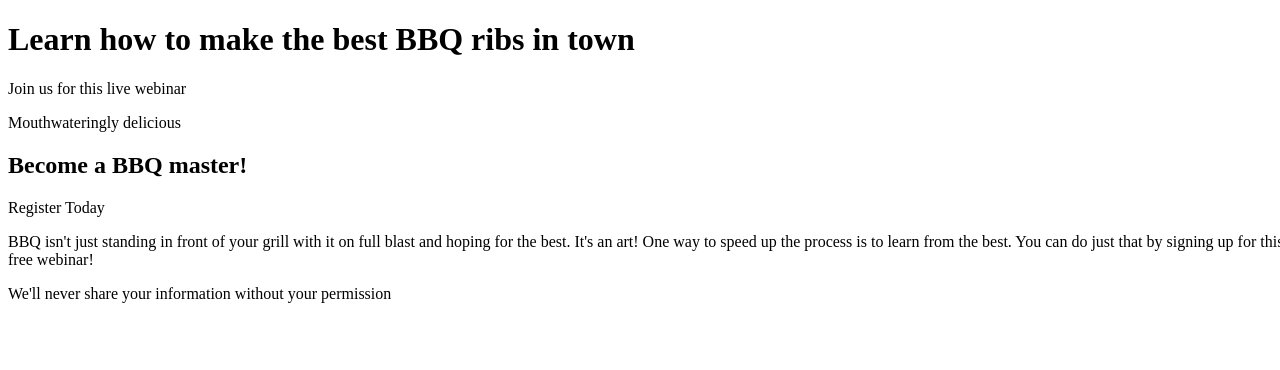
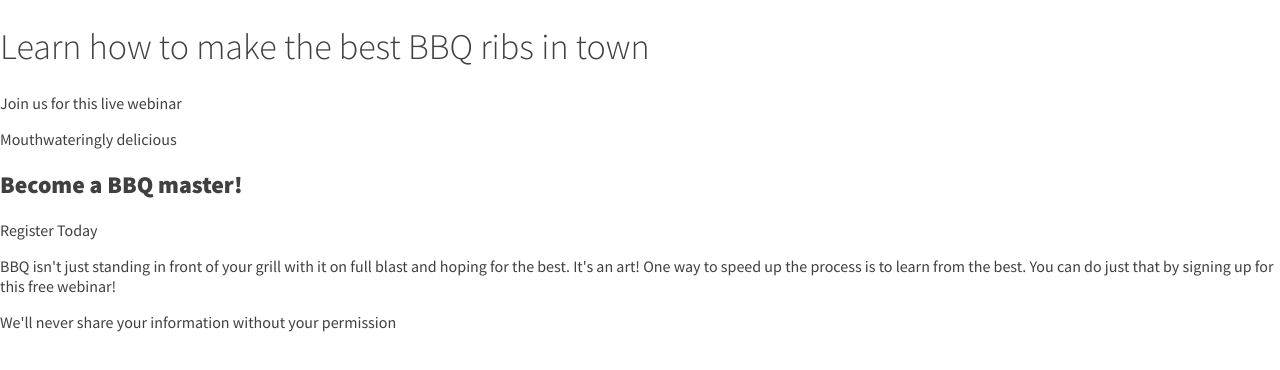
Before and after one commit to danilob/Project-BBQ, a plain HTML site: page index.html in a window 1280 px wide. Drawn offline with Linux system fonts and the light colour scheme.

Commit message:
Configurando cores e primeiros elementos com tipografia.

```diff
--- a/css/style.css
+++ b/css/style.css
@@ -1,4 +1,19 @@
-html, body {
-  height: 100%;
-  width: 100%;
+:root{
+  --color-dark: #404040;
+  --color-orange: #F18119;
+  --color-light-orange: #FFA51D;
+  --color-dark-orange: #FF7138;
 }
+
+
+body{
+  margin: 0;
+  font-family: 'Source Sans Pro', sans-serif;
+  font-size: 1rem;
+  color: var(--color-dark);
+}
+
+h1 {
+  font-size: 2.25rem;
+  font-weight: 300;
+}
```
